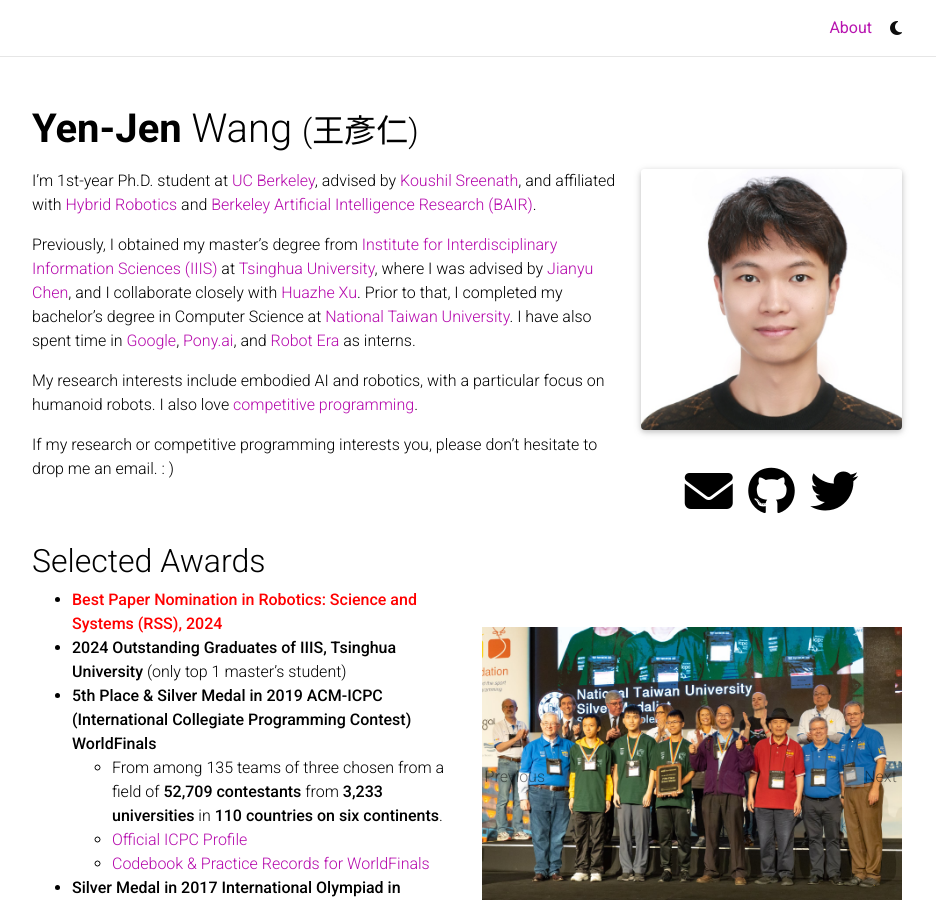
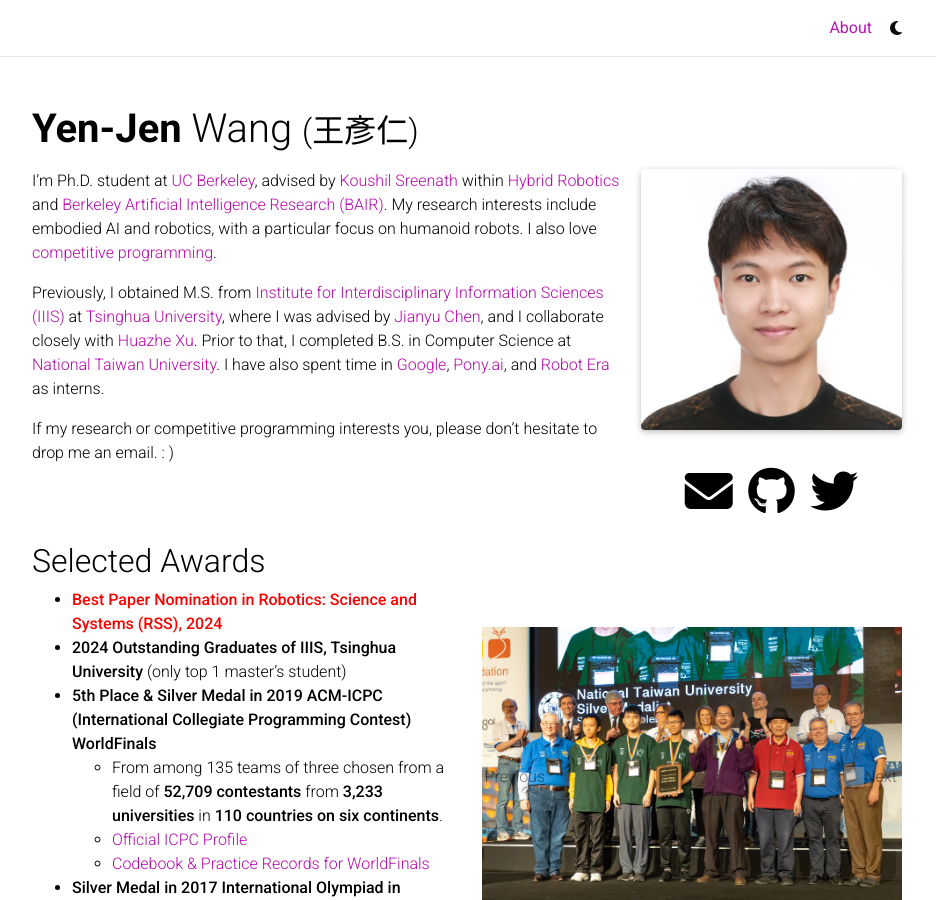
Before and after one commit to wangyenjen/wangyenjen.github.io, a Jekyll site: the page built from _pages/about.md, in a window 1280 px wide and 900 px high. Shown: the whole window, without its empty margins (173-1109 px from the left). Built offline with Jekyll 4.4.1, drawn with Linux system fonts in a browser that asks for light colours; comment, search, counter and statistics services are not loaded; a style sheet for code colours, icons or effects is not loaded; grey boxes are pictures that could not be loaded.

Commit message:
Update about.md

```diff
--- a/_pages/about.md
+++ b/_pages/about.md
@@ -18,10 +18,8 @@
 selected_projects: true
 ---
 
-I'm 1st-year Ph.D. student at [UC Berkeley](https://www.berkeley.edu), advised by [Koushil Sreenath](https://me.berkeley.edu/people/koushil-sreenath/), and affiliated with [Hybrid Robotics](http://hybrid-robotics.berkeley.edu) and [Berkeley Artificial Intelligence Research (BAIR)](https://bair.berkeley.edu).
+I'm Ph.D. student at [UC Berkeley](https://www.berkeley.edu), advised by [Koushil Sreenath](https://me.berkeley.edu/people/koushil-sreenath/) within [Hybrid Robotics](http://hybrid-robotics.berkeley.edu) and [Berkeley Artificial Intelligence Research (BAIR)](https://bair.berkeley.edu). My research interests include embodied AI and robotics, with a particular focus on humanoid robots. I also love [competitive programming](https://en.wikipedia.org/wiki/Competitive_programming).
 
-Previously, I obtained my master's degree from [Institute for Interdisciplinary Information Sciences (IIIS)](https://iiis.tsinghua.edu.cn/en/) at [Tsinghua University](https://www.tsinghua.edu.cn/en/), where I was advised by [Jianyu Chen](http://people.iiis.tsinghua.edu.cn/~jychen/), and I collaborate closely with [Huazhe Xu](http://hxu.rocks/). Prior to that, I completed my bachelor's degree in Computer Science at [National Taiwan University](https://www.ntu.edu.tw/english/). I have also spent time in [Google](https://www.google.com), [Pony.ai](https://www.pony.ai), and [Robot Era](https://x.com/roboterax) as interns.
-
-My research interests include embodied AI and robotics, with a particular focus on humanoid robots. I also love [competitive programming](https://en.wikipedia.org/wiki/Competitive_programming).
+Previously, I obtained M.S. from [Institute for Interdisciplinary Information Sciences (IIIS)](https://iiis.tsinghua.edu.cn/en/) at [Tsinghua University](https://www.tsinghua.edu.cn/en/), where I was advised by [Jianyu Chen](http://people.iiis.tsinghua.edu.cn/~jychen/), and I collaborate closely with [Huazhe Xu](http://hxu.rocks/). Prior to that, I completed B.S. in Computer Science at [National Taiwan University](https://www.ntu.edu.tw/english/). I have also spent time in [Google](https://www.google.com), [Pony.ai](https://www.pony.ai), and [Robot Era](https://x.com/roboterax) as interns.
 
 If my research or competitive programming interests you, please don't hesitate to drop me an email. : )
```
